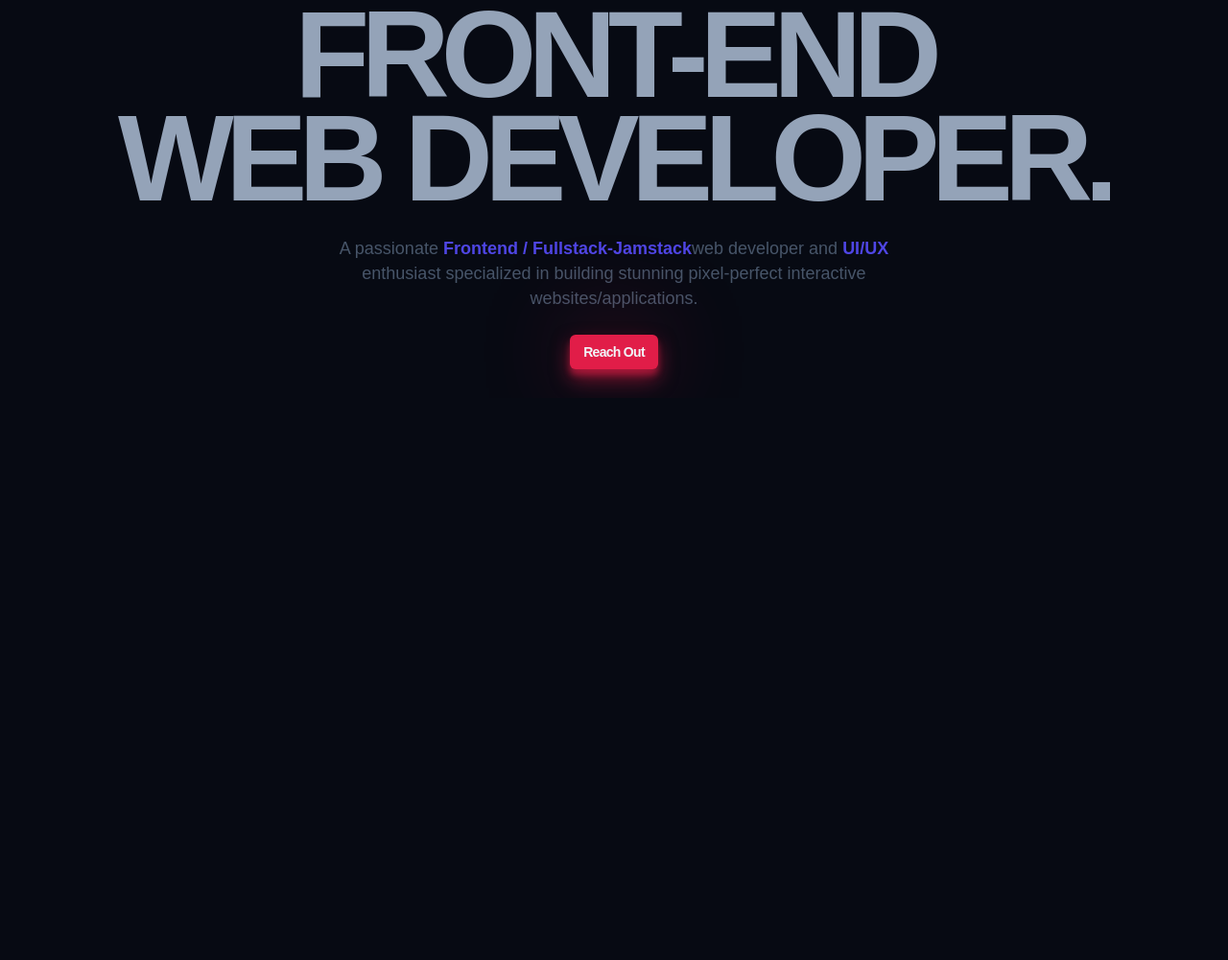
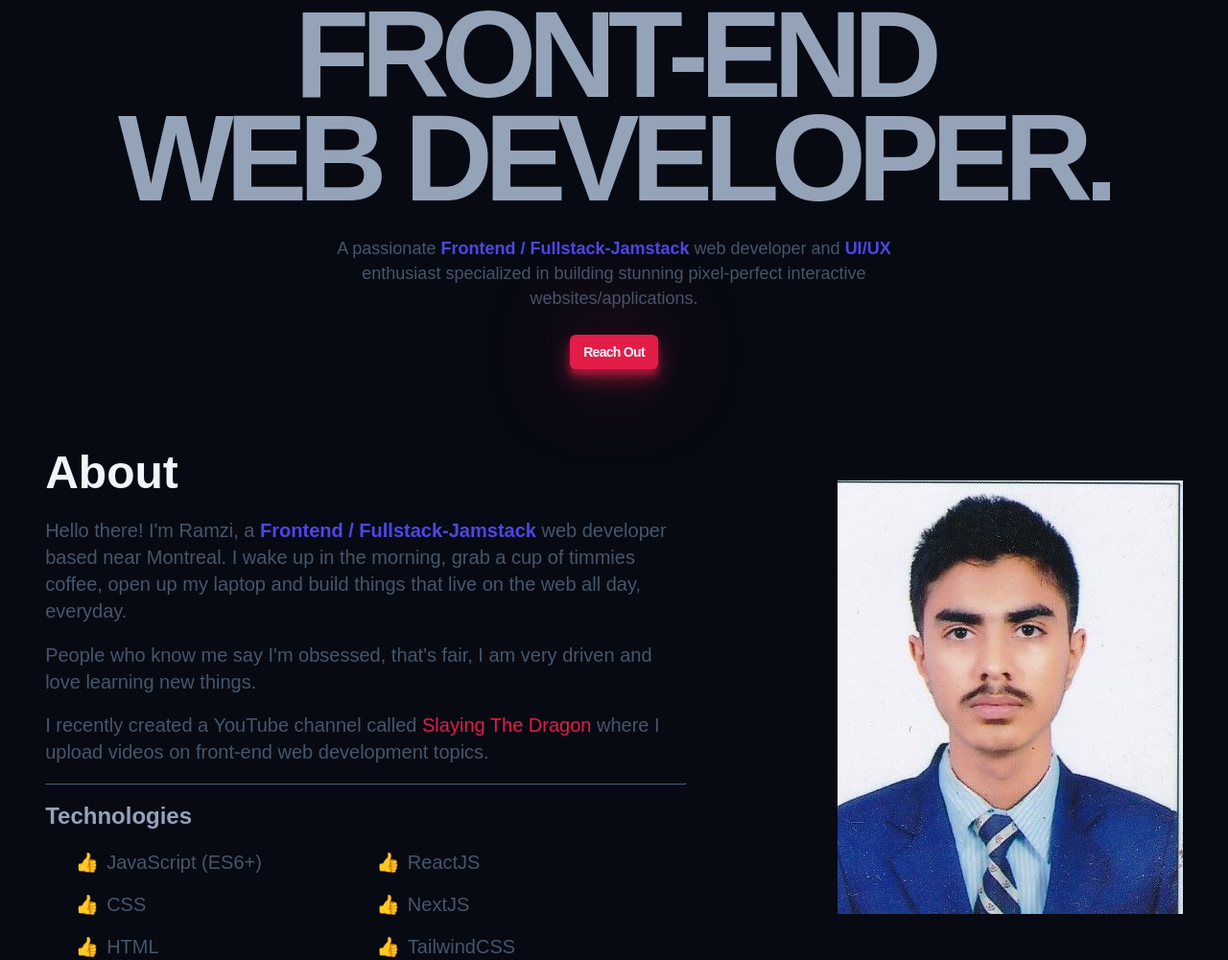
Before and after one commit to Dipesh-Gyawali/CSS-Portfolio, a website built with Vite: page portfolio/index.html in a window 1280 px wide. Shown: the part 385-1386 px from the top of the page at 96% size. Before the commit the page ends 800 px from the top, so only its background shows below. Built offline with nearby package versions, Linux system fonts and the light colour scheme.

Commit message:
feat: about section added

```diff
--- /dev/null
+++ b/portfolio/about.css
@@ -0,0 +1,75 @@
+.about{
+    display: flex;
+    justify-content: space-around;
+    gap: 5em;
+
+}
+.about__content{
+    display: flex;
+    flex-direction: column;
+    gap: 1.1em;
+}
+.about__title{
+    font-size:  var(--size-5xl);
+    font-weight: 800;
+}
+.about__description{
+    max-width: 60ch;
+    font-size: var(--size-xl);
+    color: var(--clr-slate600);
+}
+.about__line{
+    border-color: var(--clr-slate800);
+}
+.about__subtitle{
+    font-size: var(--size-2xl);
+    color: var(--clr-slate400);
+}
+.about__ul-container{
+    display: flex;
+}
+.about__ul{
+    display: flex;
+    flex-direction: column;
+
+    flex: 1;    /* 50-50 li vaneko */
+
+    gap: 1em;
+    list-style-type: '\1F44D';
+    padding-left: 1em;
+
+}
+.about__list{
+    font-size: var(--size-xl);
+    color: var(--clr-slate600);
+
+}
+.about__list::before{
+    content: "";
+    margin-left: 0.5rem;
+}
+.about__img{
+    margin-top: 10%;
+}
+/* md */
+@media (max-width: 768px) {
+    .about__img{
+        margin-top: 25%;
+    }
+}
+/* sm */
+@media (max-width: 640px) {
+    .about__img{
+        margin-top: 50%;
+    }
+}
+/* xs */
+@media (max-width: 500px) {
+    .about{
+        flex-direction: column;
+    }
+    .about__img{
+        margin: 0 auto; /* center ma parxa*/
+    }
+
+}
--- a/portfolio/index.html
+++ b/portfolio/index.html
@@ -56,14 +56,14 @@
     <main>
       <!----------Hero Section-------------->
       <section class="hero container">
-        <img class="hero__img" src="./public/dipesh.jpg" alt="Profile pic">
+        <img class="hero__img" src="/dipesh.jpg" alt="Profile pic">
         <h2 class="hero__subtitle">Hi, I'm Dipesh Gyawali 👋</h2>
         <h1 class="hero__title">
           FRONT-END<br>
           WEB DEVELOPER.
         </h1>
         <p class="hero__description">
-          A passionate <strong>Frontend / Fullstack-Jamstack</strong>web developer and <strong>UI/UX</strong>
+          A passionate <strong>Frontend / Fullstack-Jamstack</strong> web developer and <strong>UI/UX</strong>
           enthusiast specialized in building stunning pixel-perfect interactive
           websites/applications.
         </p>
@@ -72,7 +72,33 @@
 
       <!----------About Section-------------->
 
-      <!-- <section></section> -->
+      <section class="about container section">
+        <div class="about__content">
+          <h1 class="about__title">About</h1>
+          <p class="about__description">Hello there! I'm Ramzi, a <strong>Frontend / Fullstack-Jamstack</strong> web developer based near Montreal. I wake up in the morning, grab a cup of timmies coffee, open up my laptop and build things that live on the web all day, everyday.</p>
+          <p class="about__description">People who know me say I'm obsessed, that's fair, I am very driven and love learning new things.</p>
+          <p class="about__description">I recently created a YouTube channel called <a>Slaying The Dragon</a> where I upload videos on front-end web development topics.</p>
+          <hr class="about__line">
+          <h3 class="about__subtitle">Technologies</h3>
+          <ul class="about__ul-container">
+            <div class="about__ul">
+              <li  class="about__list" >JavaScript (ES6+)</li>
+              <li  class="about__list" >CSS</li>
+              <li  class="about__list" >HTML</li>
+            </div>
+            <div class="about__ul">
+              <li  class="about__list" >ReactJS</li>
+              <li  class="about__list" >NextJS</li>
+              <li  class="about__list" >TailwindCSS</li>
+            </div>
+          </ul>
+        </div>
+
+        <div class="about__img-wrapper">
+          <img class="about__img" src="./dipesh.jpg" alt="Picture">
+        </div>
+
+      </section>
 
     </main>
   </body>
--- a/portfolio/main.js
+++ b/portfolio/main.js
@@ -2,4 +2,5 @@ import './modern-normalize.css'
 import './style.css'
 import './header.css'
 import './hero.css'
+import './about.css'
 import './utils.css'
```
